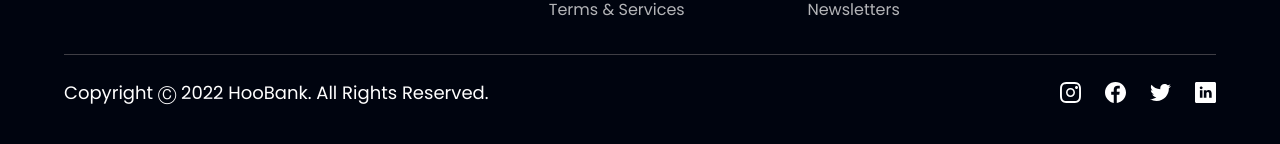
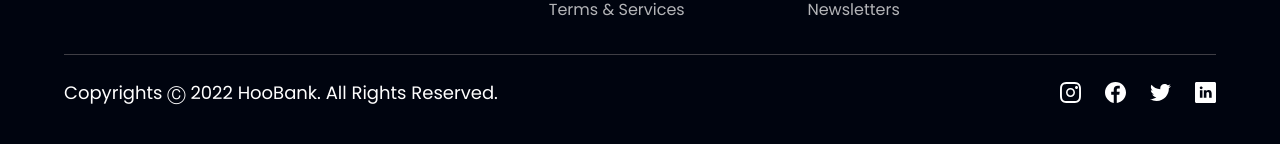
Before and after one commit to letera1/HooBank-Landing-Page, a React (Vite) app: page / in a window 1280 px wide. Shown: the part 4794-4938 px from the top of the page. Built offline with nearby package versions, Linux system fonts and the light colour scheme.

Commit message:
Update Footer.jsx

```diff
--- a/src/components/Footer.jsx
+++ b/src/components/Footer.jsx
@@ -41,7 +41,7 @@ const Footer = () => (
 
     <div className="w-full flex justify-between items-center md:flex-row flex-col pt-6 border-t-[1px] border-t-[#3F3E45]">
       <p className="font-poppins font-normal text-center text-[18px] leading-[27px] text-white">
-        Copyright Ⓒ 2022 HooBank. All Rights Reserved.
+        Copyrights Ⓒ 2022 HooBank. All Rights Reserved.
       </p>
 
       <div className="flex flex-row md:mt-0 mt-6">
```
